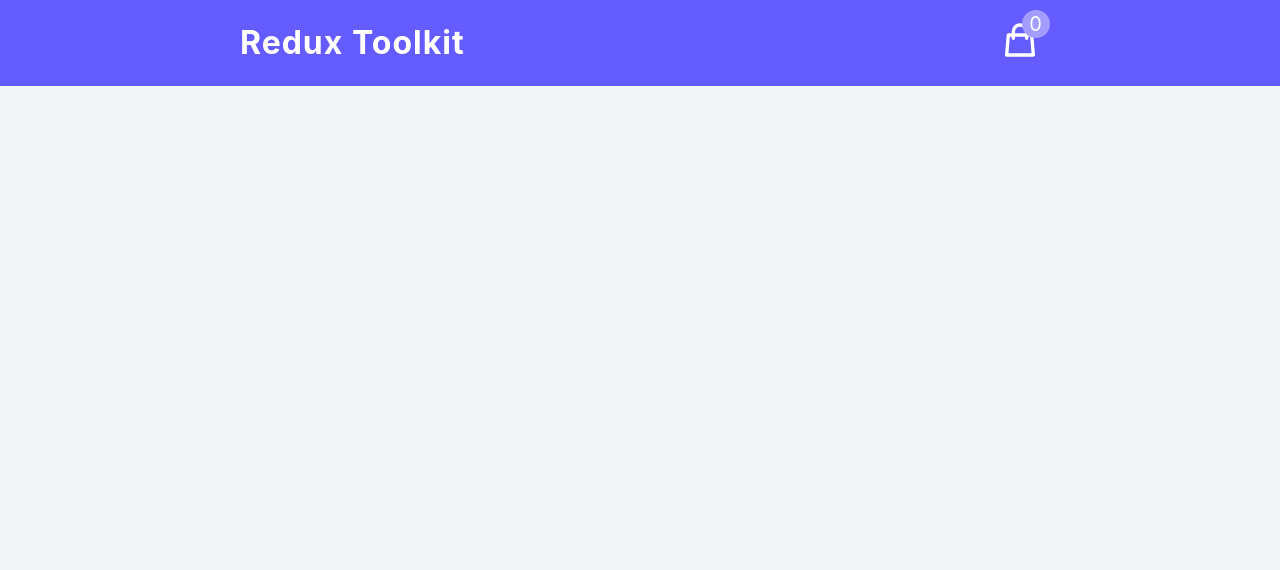
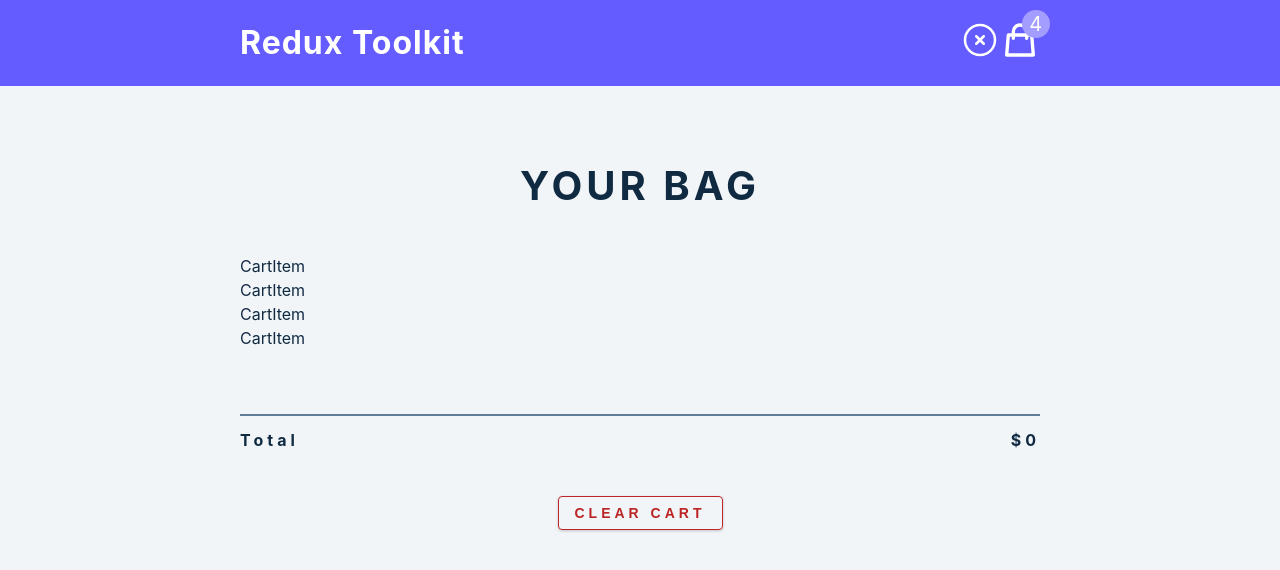
Before and after one commit to rivasbolinga/redux-toolkit, a React (Create React App) app: page / in a window 1280 px wide. Shown: the top 570 px of the page. Built offline with nearby package versions, Linux system fonts and the light colour scheme.

Commit message:
display cart container with cartItems and button and total

```diff
--- a/src/App.js
+++ b/src/App.js
@@ -1,8 +1,10 @@
 import Navbar from "./components/Navbar";
+import CartContainer from './components/CartContainer'
 function App() {
   return (
   <main>
     <Navbar />
+    <CartContainer />
   </main>
   );
 }
--- /dev/null
+++ b/src/components/CartContainer.js
@@ -0,0 +1,42 @@
+import CartItem from "./CartItem";
+import { useSelector } from 'react-redux'
+// useSelecter to access the entire store.
+const CartContainer = () => {
+  const { cartItems, total, amount } = useSelector((state)=>  state.cart)
+  // -- If statement. in case of 0 just retun ean mpty basket.
+  if (amount < 1) {
+    return (
+      <section className="cart">
+        <header>
+          <h2>your bag</h2>
+          <h4 className="empty-cart">is currently empty</h4>
+        </header>
+      </section>
+    )
+  }
+  // in case of 1 or more, return all the items selected.
+  //With map we iterate iver cartItems and ineach item, we return <CartItem> with an id. and we pass all the properties of the with ...item
+  return(
+    <section className="cart">
+      <header>
+        <h2>Your bag</h2>
+      </header>
+      <div>
+        {cartItems.map((item)=>{
+        return <CartItem key={item.id} {...item} />
+        })}
+      </div>
+      <footer>
+        <hr />
+      <div className="cart-total">
+        <h4>
+          total <span>${total}</span>
+        </h4>
+      </div>
+      <button className="btn clear-btn">clear cart</button>
+      </footer>
+      </section>
+  )
+}
+
+export default CartContainer;
--- /dev/null
+++ b/src/components/CartItem.js
@@ -0,0 +1,4 @@
+const CartItem = () => {
+  return <div>CartItem</div>;
+};
+export default CartItem;
--- a/src/components/Navbar.js
+++ b/src/components/Navbar.js
@@ -1,6 +1,6 @@
-import { CartIcon } from '../icons';
+import { CartIcon, Testing } from '../icons';
 import { useSelector } from 'react-redux';
-
+//useSelector to get the state(store)
 const Navbar = () => {
   const { amount } = useSelector((state) => state.cart);
 
@@ -9,6 +9,7 @@
       <div className='nav-center'>
         <h3>redux toolkit</h3>
         <div className='nav-container'>
+          <Testing />
           <CartIcon />
           <div className='amount-container'>
             <p className='total-amount'>{amount}</p>
--- a/src/features/cart/cartSlice.js
+++ b/src/features/cart/cartSlice.js
@@ -1,8 +1,8 @@
 import { createSlice } from '@reduxjs/toolkit'
-
+import cartItems from '../../cartItems'
 const initialState = {
-  cartItems : [],
-  amount: 0,
+  cartItems : cartItems,
+  amount: 4,
   total: 0,
   isLoading: true
 }
--- a/src/icons.js
+++ b/src/icons.js
@@ -46,3 +46,11 @@
     </svg>
   );
 };
+
+export const Testing = () => {
+  return(
+  <svg xmlns="http://www.w3.org/2000/svg" fill="none" viewBox="0 0 24 24" strokeWidth={1.5} stroke="currentColor" className="w-6 h-6">
+  <path strokeLinecap="round" strokeLinejoin="round" d="M9.75 9.75l4.5 4.5m0-4.5l-4.5 4.5M21 12a9 9 0 11-18 0 9 9 0 0118 0z" />
+</svg>
+  )
+}
```
